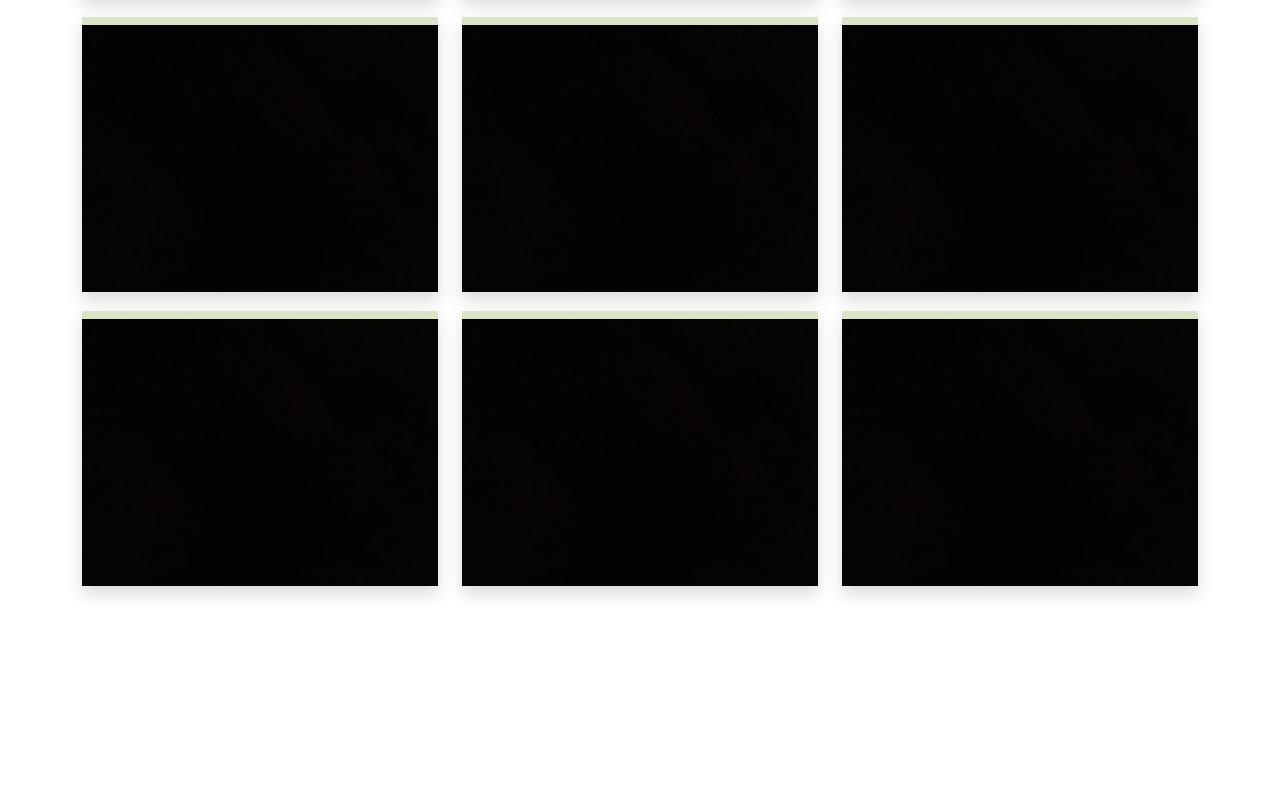
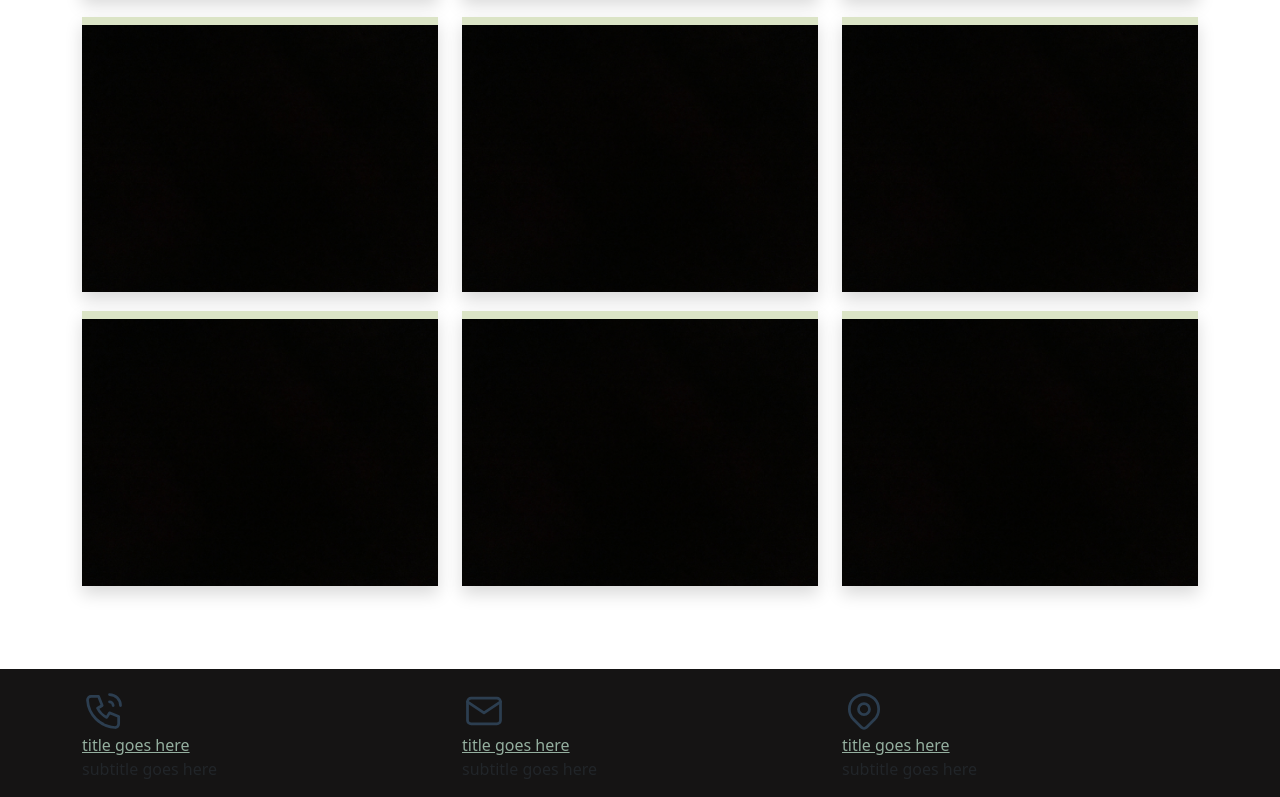
Before and after one commit to MalekGhazal/second-Portfolio, a website: page index.html in a window 1280 px wide. Shown: the part 5882-6679 px from the top of the page. Before the commit the page ends 6551 px from the top, so only its background shows below. Drawn offline with nearby package versions, Linux system fonts and the light colour scheme.

Commit message:
Footer section

```diff
--- a/index.html
+++ b/index.html
@@ -716,6 +716,58 @@
       </div>
     </section>
 
+    <!-- START SECTION 9 - THE FOOTER -->
+
+    <footer class="footer">
+      <div class="container">
+        <div class="row">
+          <!-- CONTENT FOR THE MOBILE NUMBER -->
+          <div class="col-md-4 col-lg-4 contact-box pt-1">
+            <div class="contact-box__icon">
+              <svg xmlns="http://www.w3.org/2000/svg" class="icon icon-tabler icon-tabler-phone-call" width="44" height="44" viewBox="0 0 24 24" stroke-width="1.5" stroke="#2c3e50" fill="none" stroke-linecap="round" stroke-linejoin="round">
+                <path stroke="none" d="M0 0h24v24H0z" fill="none"/>
+                <path d="M5 4h4l2 5l-2.5 1.5a11 11 0 0 0 5 5l1.5 -2.5l5 2v4a2 2 0 0 1 -2 2a16 16 0 0 1 -15 -15a2 2 0 0 1 2 -2" />
+                <path d="M15 7a2 2 0 0 1 2 2" />
+                <path d="M15 3a6 6 0 0 1 6 6" />
+              </svg>
+            </div>
+            <div class="contact-box__info">
+              <a href="" class="contact-box__info--title">title goes here</a>
+              <p class="contact-box__info--subtitle">subtitle goes here</p>
+            </div>
+          </div>
+          <!-- CONTENT FOR EMAIL -->
+          <div class="col-md-4 col-lg-4 contact-box pt-1">
+            <div class="contact-box__icon">
+              <svg xmlns="http://www.w3.org/2000/svg" class="icon icon-tabler icon-tabler-mail" width="44" height="44" viewBox="0 0 24 24" stroke-width="1.5" stroke="#2c3e50" fill="none" stroke-linecap="round" stroke-linejoin="round">
+                <path stroke="none" d="M0 0h24v24H0z" fill="none"/>
+                <path d="M3 7a2 2 0 0 1 2 -2h14a2 2 0 0 1 2 2v10a2 2 0 0 1 -2 2h-14a2 2 0 0 1 -2 -2v-10z" />
+                <path d="M3 7l9 6l9 -6" />
+              </svg>
+            </div>
+            <div class="contact-box__info">
+              <a href="" class="contact-box__info--title">title goes here</a>
+              <p class="contact-box__info--subtitle">subtitle goes here</p>
+            </div>
+          </div>
+          <!-- CONTENT FOR LOCATION -->
+          <div class="col-md-4 col-lg-4 contact-box pt-1">
+            <div class="contact-box__icon">
+              <svg xmlns="http://www.w3.org/2000/svg" class="icon icon-tabler icon-tabler-map-pin" width="44" height="44" viewBox="0 0 24 24" stroke-width="1.5" stroke="#2c3e50" fill="none" stroke-linecap="round" stroke-linejoin="round">
+                <path stroke="none" d="M0 0h24v24H0z" fill="none"/>
+                <path d="M9 11a3 3 0 1 0 6 0a3 3 0 0 0 -6 0" />
+                <path d="M17.657 16.657l-4.243 4.243a2 2 0 0 1 -2.827 0l-4.244 -4.243a8 8 0 1 1 11.314 0z" />
+              </svg>
+            </div>
+            <div class="contact-box__info">
+              <a href="" class="contact-box__info--title">title goes here</a>
+              <p class="contact-box__info--subtitle">subtitle goes here</p>
+            </div>
+          </div>
+        </div>
+      </div>
+    </footer>
+
     <script
       src="https://cdn.jsdelivr.net/npm/@popperjs/core@2.11.7/dist/umd/popper.min.js"
       integrity="sha384-zYPOMqeu1DAVkHiLqWBUTcbYfZ8osu1Nd6Z89ify25QV9guujx43ITvfi12/QExE"
--- a/scss/sections/_footer.scss
+++ b/scss/sections/_footer.scss
@@ -0,0 +1,7 @@
+@use "../custom" as *;
+@use "../components/mixins" as *;
+
+.footer {
+  padding-top: 1rem;
+  background-color: $footer;
+}
```
Also changed, not shown: scss/_custom.scss (+15 -15 lines), assets/css/style.css, 1 other file.
